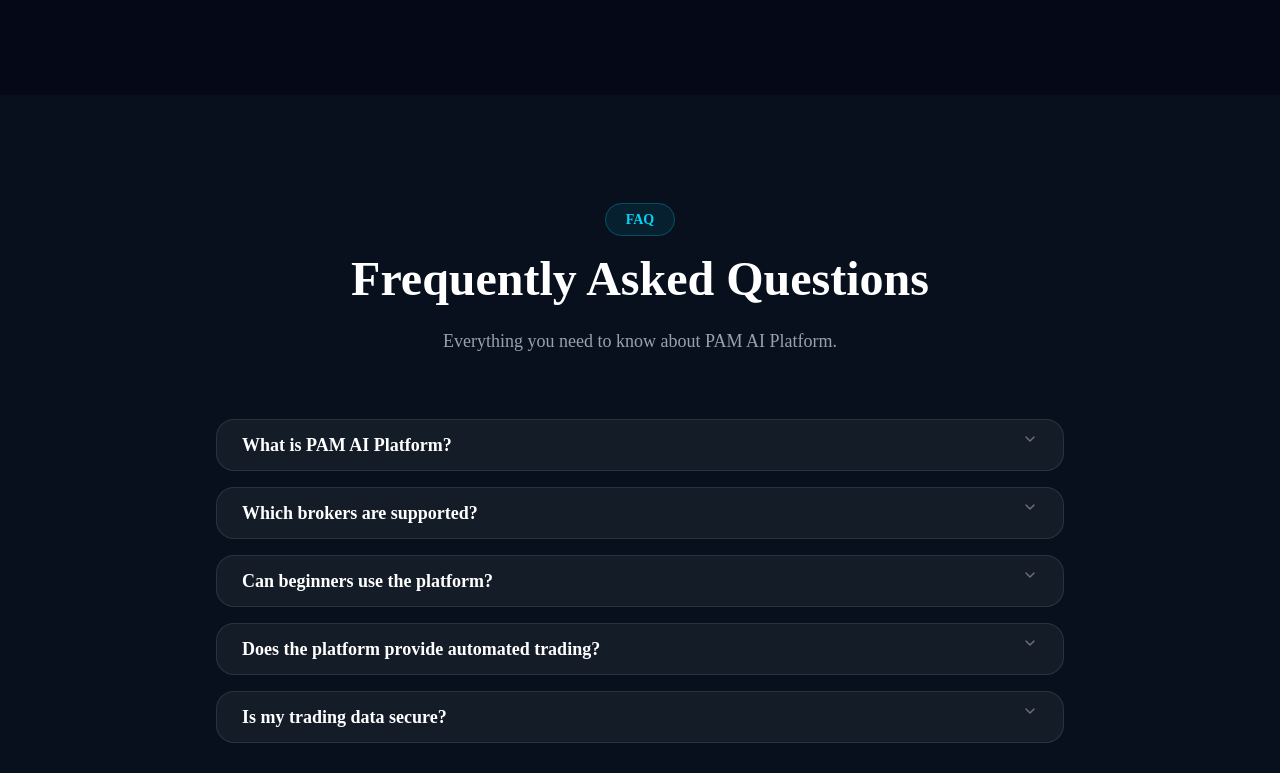
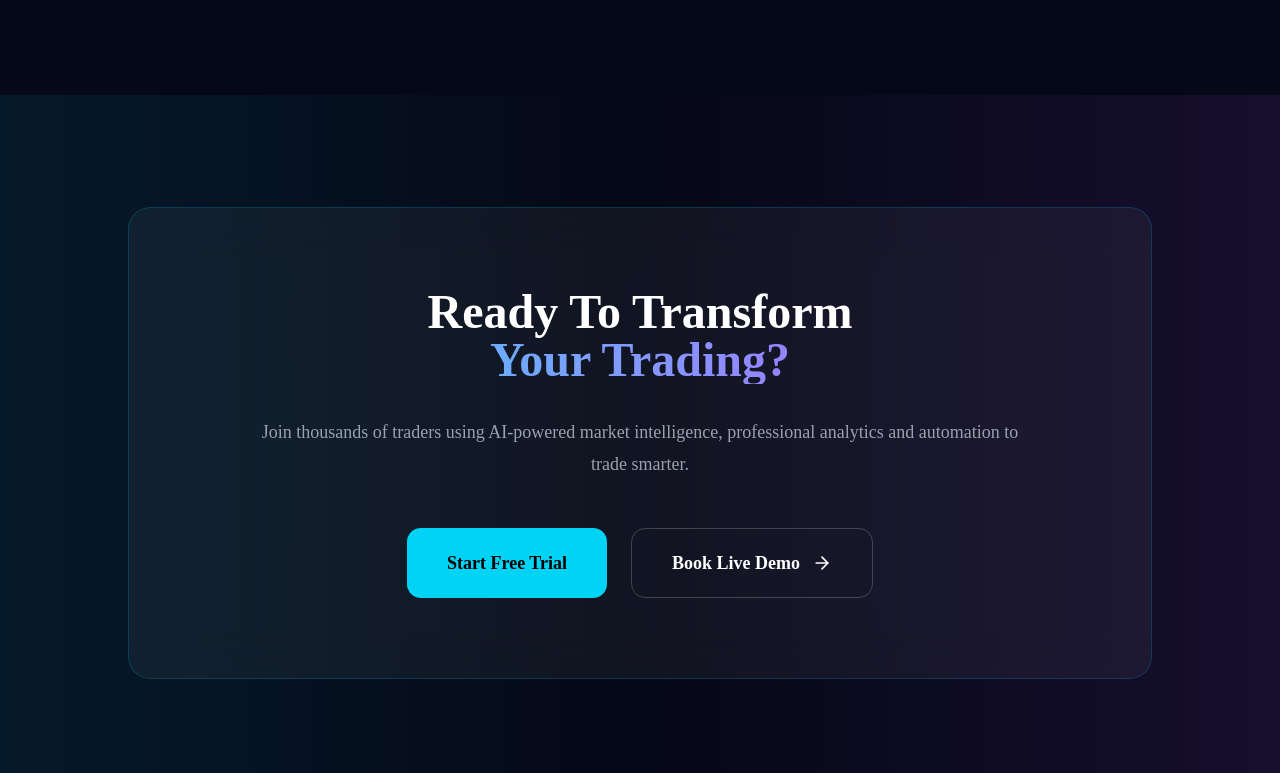
Before and after one commit to priceactionmantra-ai/PAM-AI-Platform, a Next.js app in the folder 03_frontend/: page / in a window 1280 px wide. Shown: the part 7327-8100 px from the top of the page. Built offline with nearby package versions, Linux system fonts and the light colour scheme.

Commit message:
Build enterprise CTA section

```diff
--- a/03_frontend/components/FAQ.tsx
+++ b/03_frontend/components/FAQ.tsx
@@ -1,98 +1,48 @@
 "use client";
 
 import { motion } from "framer-motion";
-import {
-  Accordion,
-  AccordionContent,
-  AccordionItem,
-  AccordionTrigger,
-} from "@/components/ui/accordion";
+import { ArrowRight } from "lucide-react";
 
-const faqs = [
-  {
-    question: "What is PAM AI Platform?",
-    answer:
-      "PAM AI Platform is an enterprise-grade AI trading ecosystem designed for traders, investors and institutions. It combines AI-powered market analysis, automation and portfolio management.",
-  },
-  {
-    question: "Which brokers are supported?",
-    answer:
-      "The platform is designed with broker integrations in mind and supports future connectivity with major Indian brokers such as Dhan, Zerodha, Upstox and others.",
-  },
-  {
-    question: "Can beginners use the platform?",
-    answer:
-      "Yes. The platform is built for everyone—from beginners to professional traders—with guided workflows, education and AI-assisted insights.",
-  },
-  {
-    question: "Does the platform provide automated trading?",
-    answer:
-      "Yes. Automated strategy execution is supported for compatible brokers while maintaining configurable risk controls.",
-  },
-  {
-    question: "Is my trading data secure?",
-    answer:
-      "Absolutely. We use secure authentication, encrypted communication and enterprise-grade cloud infrastructure to protect your data.",
-  },
-];
+export default function CTA() {
+  return (
+    <section className="relative overflow-hidden bg-[#050816] py-28">
 
-export default function FAQ() {
-  return (
-    <section className="bg-[#08101d] py-28">
-
-      <div className="mx-auto max-w-4xl px-6">
+      <div className="absolute inset-0 bg-gradient-to-r from-cyan-500/10 via-transparent to-purple-500/10" />
 
       <motion.div
-          initial={{ opacity: 0, y: 25 }}
-          whileInView={{ opacity: 1, y: 0 }}
-          transition={{ duration: 0.6 }}
+        initial={{ opacity: 0, scale: .95 }}
+        whileInView={{ opacity: 1, scale: 1 }}
+        transition={{ duration: .6 }}
         viewport={{ once: true }}
-          className="mb-16 text-center"
+        className="relative mx-auto max-w-5xl rounded-3xl border border-cyan-500/20 bg-white/5 px-8 py-20 text-center backdrop-blur-xl"
       >
 
-          <span className="rounded-full border border-cyan-500/30 bg-cyan-500/10 px-5 py-2 text-sm font-semibold text-cyan-400">
-            FAQ
+        <h2 className="text-5xl font-black text-white">
+          Ready To Transform
+          <span className="block bg-gradient-to-r from-cyan-400 to-purple-500 bg-clip-text text-transparent">
+            Your Trading?
           </span>
-
-          <h2 className="mt-6 text-5xl font-black text-white">
-            Frequently Asked Questions
         </h2>
 
-          <p className="mt-6 text-lg text-gray-400">
-            Everything you need to know about PAM AI Platform.
+        <p className="mx-auto mt-8 max-w-3xl text-lg leading-8 text-gray-400">
+          Join thousands of traders using AI-powered market intelligence,
+          professional analytics and automation to trade smarter.
         </p>
 
-        </motion.div>
+        <div className="mt-12 flex flex-col justify-center gap-6 sm:flex-row">
 
-        <Accordion
-          type="single"
-          collapsible
-          className="space-y-4"
-        >
+          <button className="rounded-xl bg-cyan-400 px-10 py-5 text-lg font-bold text-black transition hover:bg-cyan-300">
+            Start Free Trial
+          </button>
 
-          {faqs.map((faq, index) => (
-
-            <AccordionItem
-              key={index}
-              value={`item-${index}`}
-              className="rounded-2xl border border-white/10 bg-white/5 px-6"
-            >
-
-              <AccordionTrigger className="text-left text-lg font-semibold text-white">
-                {faq.question}
-              </AccordionTrigger>
-
-              <AccordionContent className="pb-6 leading-7 text-gray-400">
-                {faq.answer}
-              </AccordionContent>
-
-            </AccordionItem>
-
-          ))}
-
-        </Accordion>
+          <button className="flex items-center justify-center gap-3 rounded-xl border border-white/20 px-10 py-5 text-lg font-semibold text-white transition hover:border-cyan-400 hover:text-cyan-400">
+            Book Live Demo
+            <ArrowRight className="h-5 w-5" />
+          </button>
 
         </div>
+
+      </motion.div>
 
     </section>
   );
```
Lines whose indentation alone changed are shown as unchanged.
